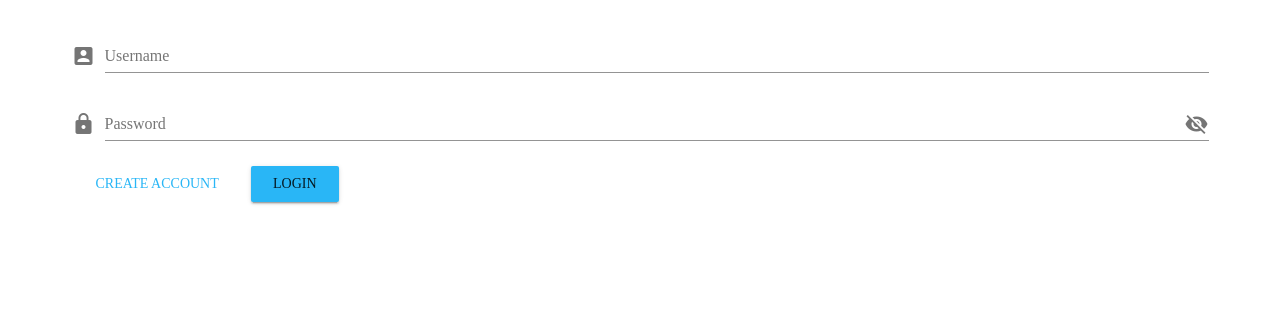
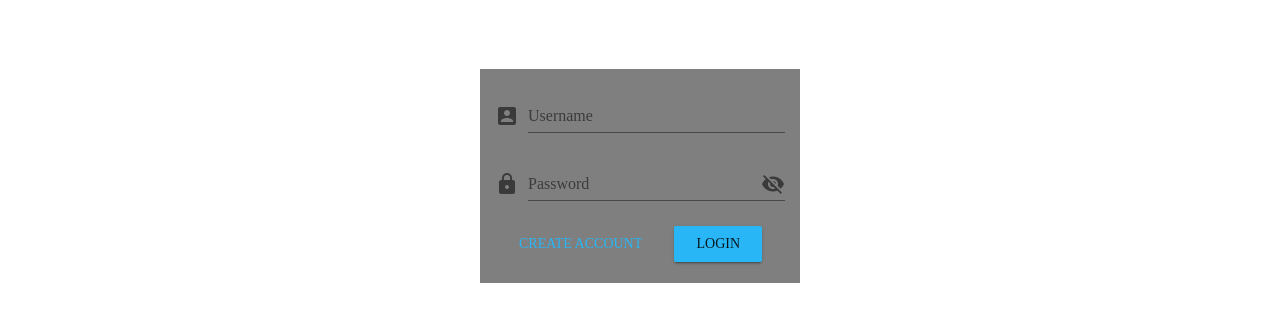
Before and after one commit to vvaxcoder/budgetManager, a Vue app in the folder budget-manager/application/: page /#/login in a window 1280 px wide. Shown: the top 322 px of the page. Built offline with nearby package versions, Linux system fonts and the light colour scheme; what vue-cookie would draw is missing.

Commit message:
Add scoped scss in Authentication.vue

```diff
--- a/budget-manager/application/src/components/pages/Authentication/Authentication.vue
+++ b/budget-manager/application/src/components/pages/Authentication/Authentication.vue
@@ -117,4 +117,22 @@ export default {
 };
 </script>
 
-<style lang="scss" scoped></style>
+<style lang="scss" scoped>
+@import "./../../../assets/styles";
+.l-auth {
+  background-color: $background-color;
+  padding: 15px;
+  margin: 45px auto;
+  min-width: 272px;
+  max-width: 320px;
+  animation: bounceIn 1s forwards ease;
+}
+.l-signup {
+  background-color: $background-color;
+  padding: 15px;
+  margin: 45px auto;
+  min-width: 272px;
+  max-width: 320px;
+  animation: slideInFromLeft 1s forwards ease;
+}
+</style>
```
